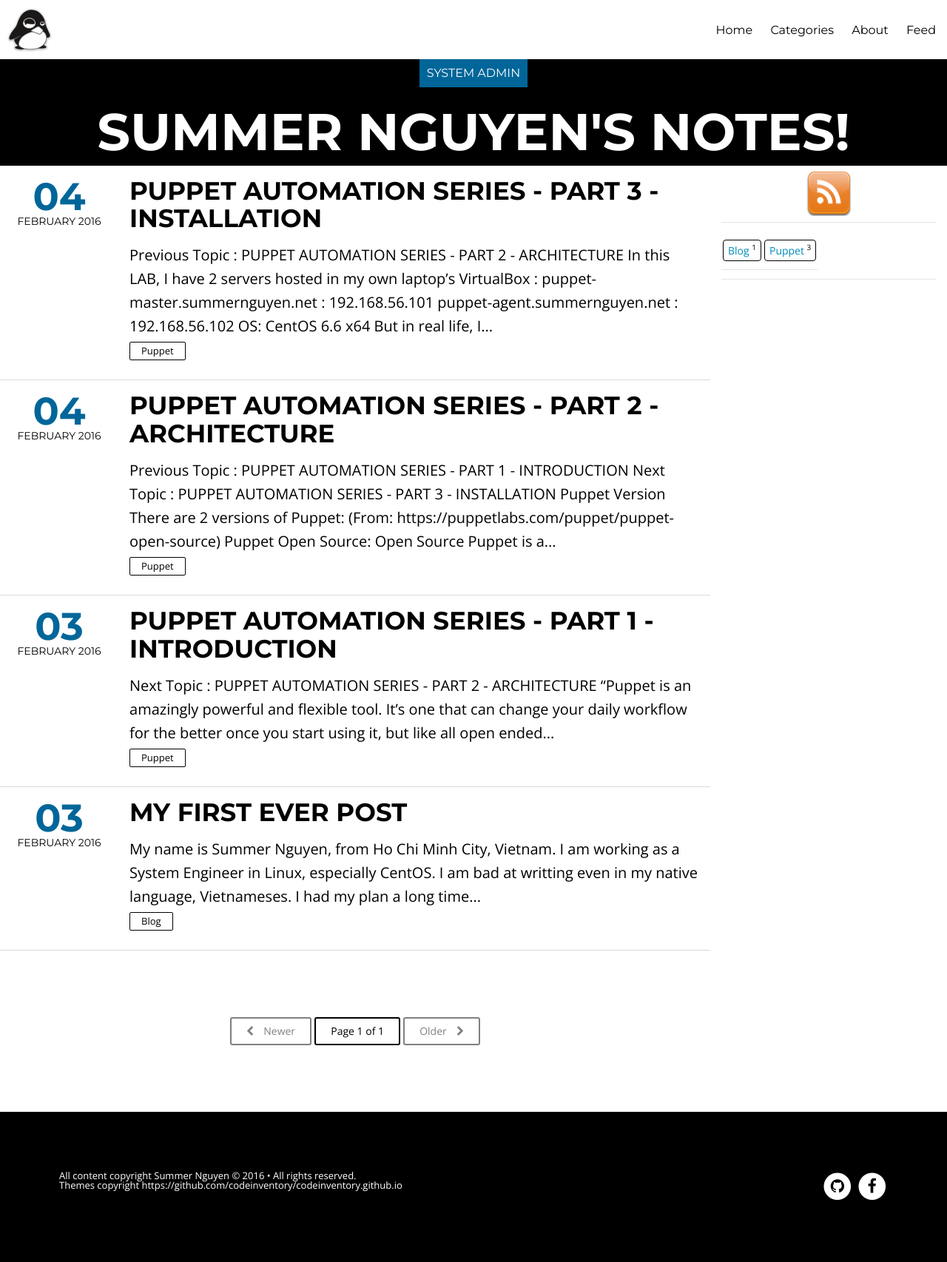
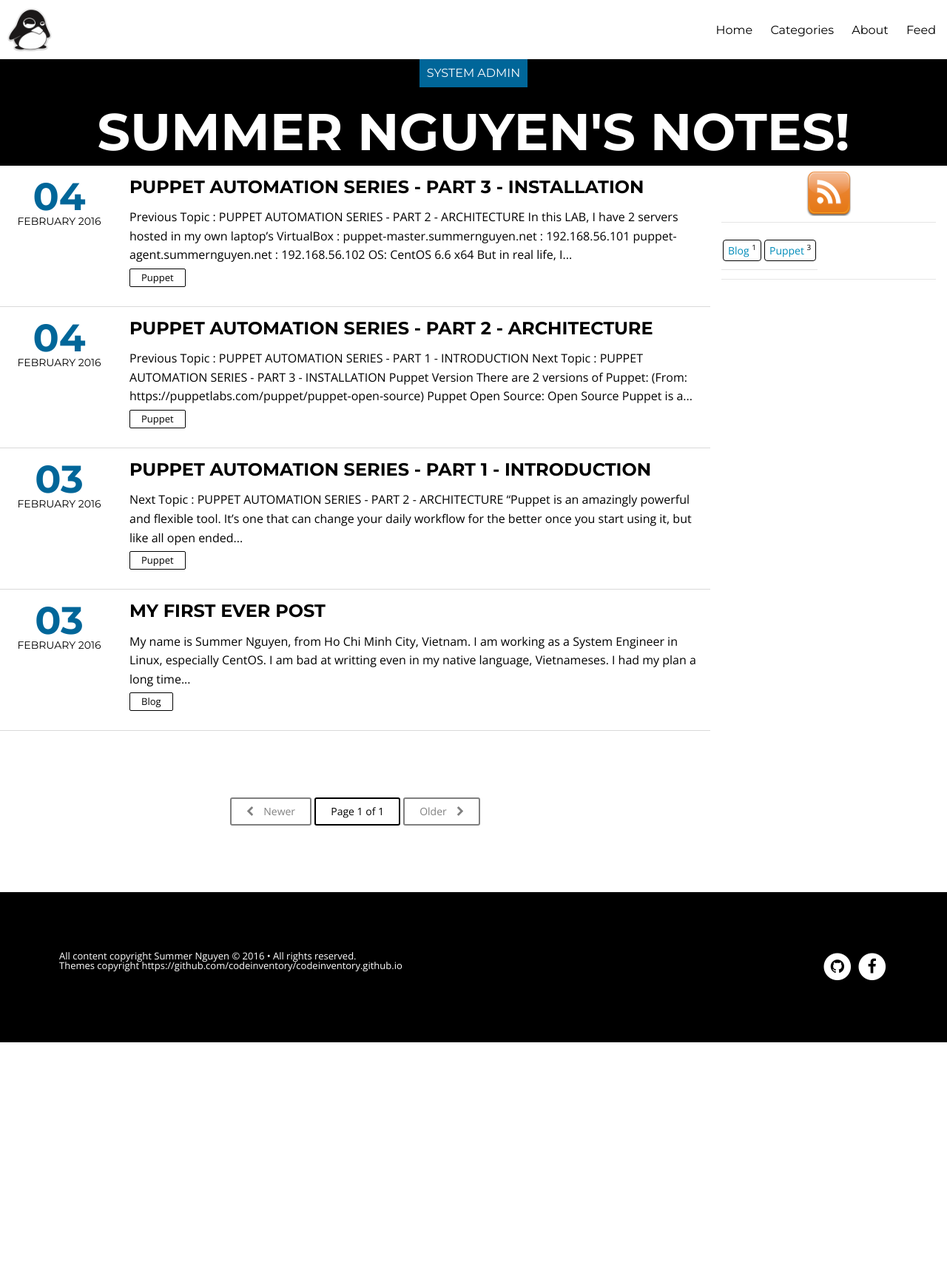
Before and after one commit to summer0nguyen/summer0nguyen.github.io, a Jekyll site: the page built from index.html, in a window 1280 px wide. Shown: the whole page at 74% size. Built offline with Jekyll 4.4.1, drawn with Linux system fonts in a browser that asks for light colours; nearby versions of some CDN libraries; the list of posts is cut into pages by our own code; after the commit the page ends 1409 px from its top, so only the background shows below that.

Commit message:
Update CSS for Posts and Index

```diff
--- a/assets/css/post.css
+++ b/assets/css/post.css
@@ -422,7 +422,7 @@
     @media only screen and (min-width: 90em) {
       .notepad-page-title h1,
       .notepad-post-title-simple h1 {
-        font-size: 5.3125rem;
+        font-size: 3rem;
         padding-top: 8.125rem;
         padding-bottom: 8.125rem; } }
   .notepad-page-title .notepad-post-meta-simple,
@@ -449,8 +449,8 @@
     @media only screen and (min-width: 90em) {
       .notepad-page-title .notepad-post-meta-simple,
       .notepad-post-title-simple .notepad-post-meta-simple {
-        padding-top: 10rem;
-        padding-bottom: 6.25rem; } }
+        padding-top: 5rem;
+        padding-bottom: 3rem; } }
 
 /* Page conent */
 .notepad-page-content {
--- a/assets/css/style.css
+++ b/assets/css/style.css
@@ -259,7 +259,7 @@
   @media only screen and (min-width: 40.063em) {
     .notepad-content .notepad-index-post .notepad-post-header .notepad-post-title {
       text-align: left;
-      font-size: 2.125rem;
+      font-size: 1.5rem;
       margin-bottom: 0.9375rem; } }
   .notepad-content .notepad-index-post .notepad-post-excerpt {
     color: black;
@@ -268,7 +268,7 @@
     text-align: center; }
     .notepad-content .notepad-index-post .notepad-post-excerpt p {
       margin: 0;
-      font-size: 1.25rem; }
+      font-size: 1rem; }
   @media only screen and (min-width: 40.063em) {
     .notepad-content .notepad-index-post .notepad-post-excerpt {
       text-align: left; } }
```
